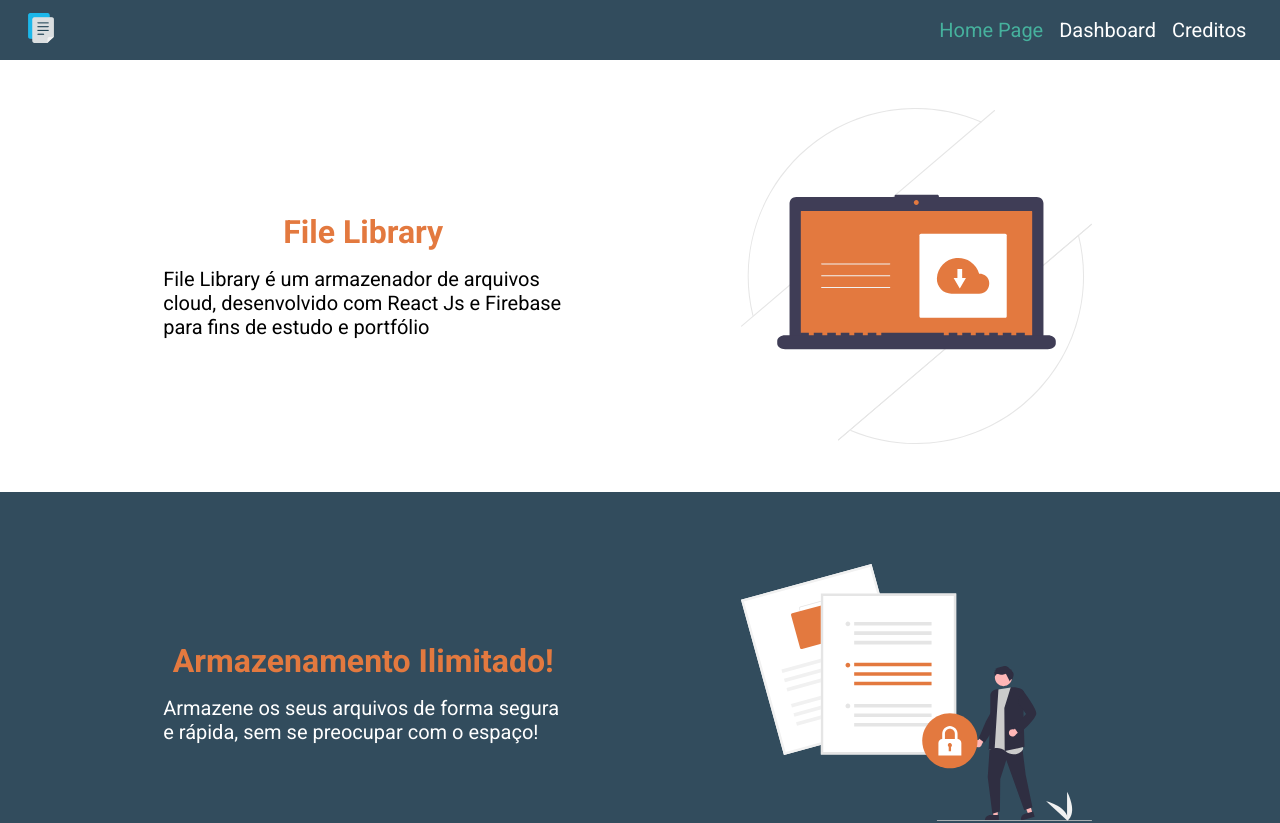
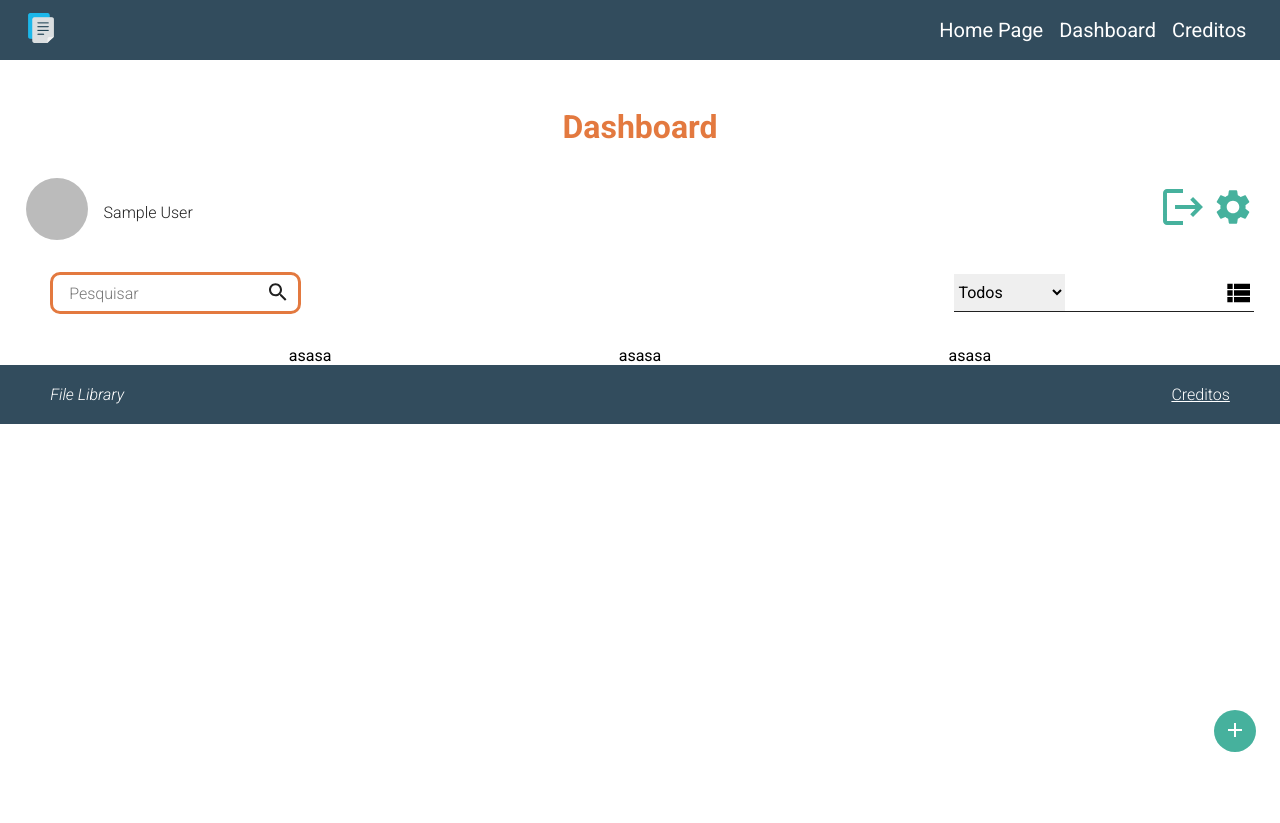
Before and after one commit to GabrielWolf-Dev/file-library, a React (Create React App) app: page /dashboard in a window 1280 px wide. Before the commit this address led to /. Shown: the top 823 px of the page. After the commit the page ends 800 px from the top, so only its background shows below. Built offline with nearby package versions, Linux system fonts and the light colour scheme; no server answers; sample sign-in values are in the browser's storage.

Commit message:
Atualização
Inserindo modo de grid e coluna e a estilização do botão de adicionar arquivos

```diff
--- a/src/components/Dashboard/index.js
+++ b/src/components/Dashboard/index.js
@@ -1,18 +1,21 @@
-import React from 'react';
+import React, { useEffect, useState } from 'react';
 import { auth } from '../../firebase';
 import { useAuth } from '../../hooks/useAuth';
 import Search from '@material-ui/icons/Search';
 import ViewList from '@material-ui/icons/ViewList';
+import SettingsIcon from '@material-ui/icons/Settings';
+import Add from '@material-ui/icons/Add';
 
 import Header from '../Header';
 import Footer from '../Footer';
 
-import SettingsIcon from '@material-ui/icons/Settings';
+import gridView from '../../assets/svg/grid_view.svg';
 import Logout from '../../assets/svg/logout.svg';
 
 import {
     TitleBigger,
     Input,
+    Container,
 } from '../UI';
 import {
     NavAccount,
@@ -23,11 +26,30 @@ import {
     BoxInputSearch,
     BoxFilter,
     SelectFilter,
-    LabelSearch
+    LabelSearch,
+    ImgIcon,
+    BtnAddFile
 } from './style';
 
 export default function Dashboard() {
+    const [isGrid, setIsGrid] = useState(true);
     const { isAuth, setIsAuth } = useAuth();
+    const layoutsFiles = {
+        grid: {
+            display: 'flex',
+            justifyContent: 'space-evenly',
+            alignItems: 'center',
+            gap: '24px'
+        },
+        column: {
+            display: 'flex',
+            justifyContent: 'center',
+            alignItems: 'center',
+            gap: '24px',
+            flexDirection: 'column'
+        }
+    };
+    const [layoutFile, setLayoutFile] = useState(layoutsFiles.grid);
 
     function logout(){
         auth.signOut().then(() => {
@@ -38,6 +60,8 @@ export default function Dashboard() {
             alert('Erro ao deslogar-se');
           });
     }
+
+    useEffect(() => isGrid ? setLayoutFile(layoutsFiles.grid) : setLayoutFile(layoutsFiles.column), [isGrid]);
 
     return (
         <>
@@ -81,13 +105,32 @@ export default function Dashboard() {
                         <option value="documents">Documentos</option>
                     </SelectFilter>
 
+                    {
+                        isGrid ? (
+                            <ViewList
+                                style={{ cursor: 'pointer', fontSize: '32px' }}
+                                onClick={() => setIsGrid(!isGrid)}
+                            />
+                        ) : (
+                            <ImgIcon
+                                src={gridView}
+                                alt="Ícone de uma ilustração de grid layout"
+                                onClick={() => setIsGrid(!isGrid)}
+                            />
+                        )
+                    }
 
-                    <ViewList
-                        style={{ cursor: 'pointer', fontSize: '32px' }}
-                        onClick={() => alert('Trocar para o sistema de coluna')}
-                    />
                 </BoxFilter>
             </AccountContainerFlex>
+            <Container style={layoutFile}>
+                <p>asasa</p>
+                <p>asasa</p>
+                <p>asasa</p>
+            </Container>
+
+            <BtnAddFile onClick={() => alert("Adicionar arquivos")}>
+                <Add />
+            </BtnAddFile>
             <Footer />
         </>
     )
--- a/src/components/Dashboard/style.js
+++ b/src/components/Dashboard/style.js
@@ -1,5 +1,5 @@
 import styled from 'styled-components';
-import { black, cianBlue } from '../UI/colors';
+import { black, cianBlue, white } from '../UI/colors';
 
 export const NavAccount = styled.nav`
     width: 100%;
@@ -111,3 +111,33 @@ export const SelectFilter = styled.select`
     padding: 8px 0;
     cursor: pointer;
 `;
+
+export const ImgIcon = styled.img`
+    width: 24px;
+    height: 24px;
+    cursor: pointer;
+`;
+
+export const BtnAddFile = styled.button`
+    width: 32px;
+    height: 32px;
+    border-radius: 50%;
+    background-color: ${cianBlue};
+    color: ${white};
+    transition: ease-out .3s;
+    position: fixed;
+    bottom: 16px;
+    right: 16px;
+
+    &:hover {
+        opacity: 0.8;
+    }
+
+    @media (min-width: 768px) {
+        width: 42px;
+        height: 42px;
+
+        bottom: 48px;
+        right: 24px;
+    }
+`;
--- a/src/routes.js
+++ b/src/routes.js
@@ -24,7 +24,7 @@ const PrivateRoute = ({ component: Component, ...rest }) => {
                 Object.keys(isAuth).length !== 0 ? (
                     <Component {...props} />
                 ) : (
-                    <Redirect to={{ pathname: '/', state: { from: props.location } }} />
+                    <Redirect to={{ pathname: '/login', state: { from: props.location } }} />
                 )
             )}
         />
```
Also changed, not shown: src/assets/svg/grid_view.svg (added).
